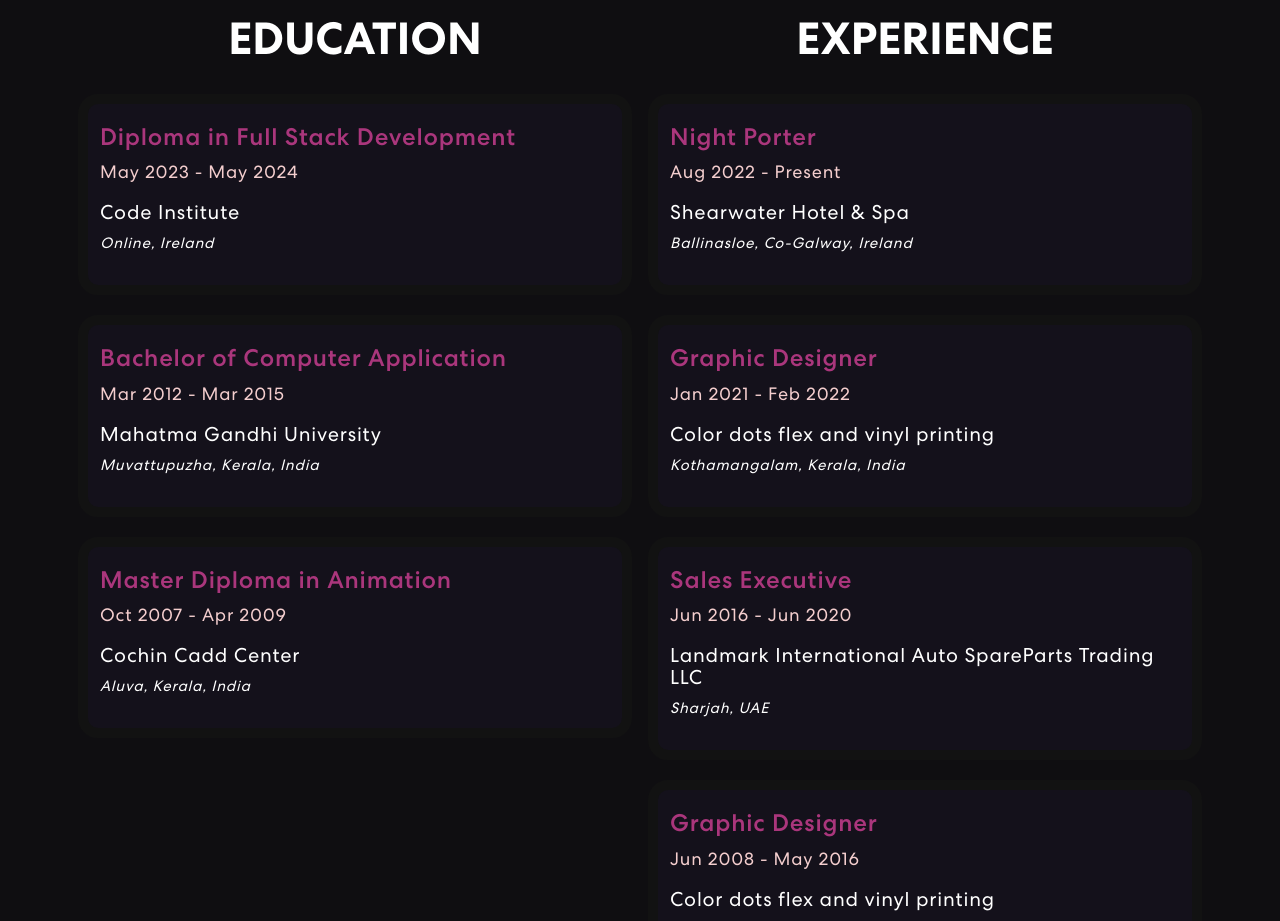
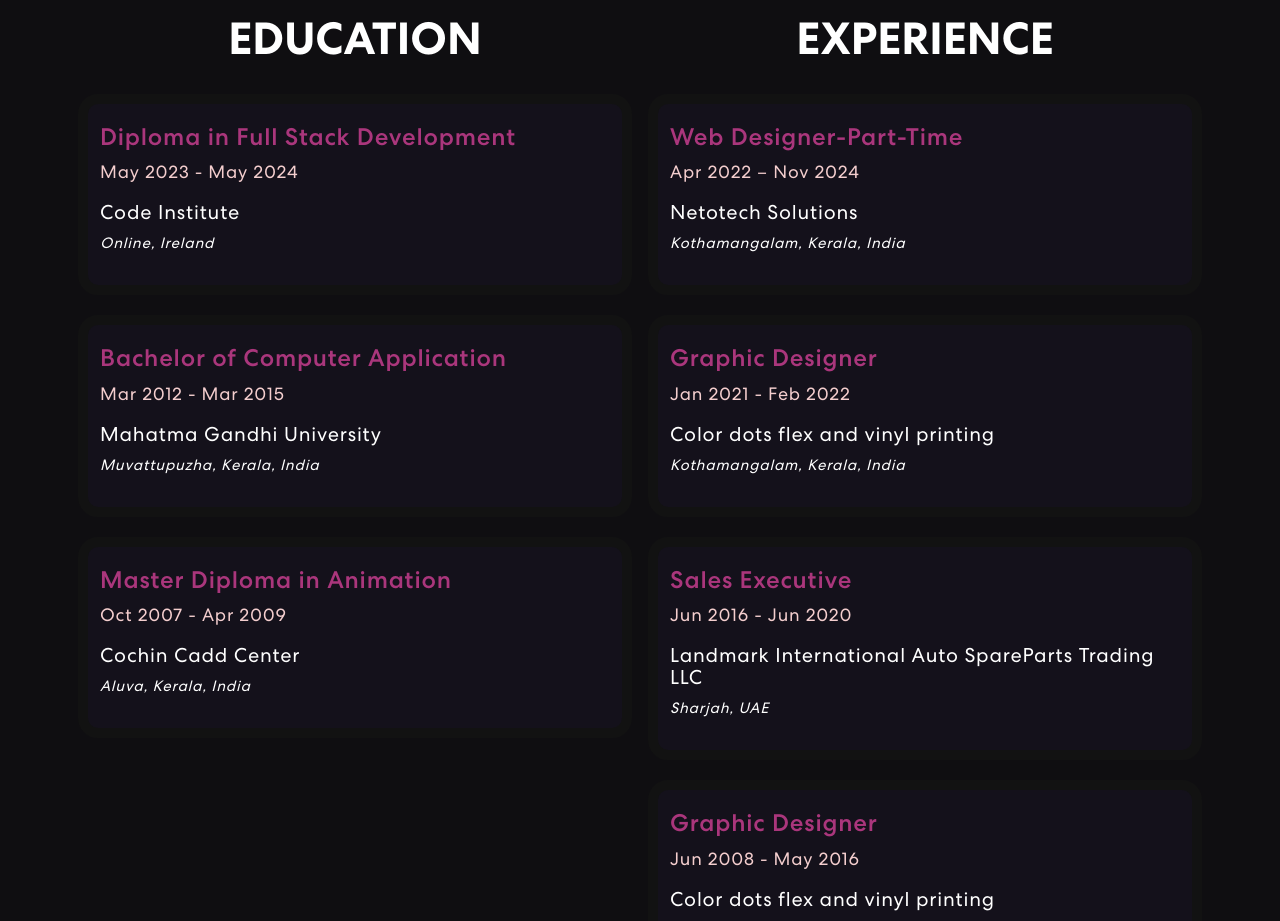
Before and after one commit to EbyChacko/portfolio_frontend, a React (Create React App) app: page / in a window 1280 px wide. Shown: the part 2620-3541 px from the top of the page. Built offline with nearby package versions, Linux system fonts and the light colour scheme.

Commit message:
Change the experience

```diff
--- a/src/components/Education.js
+++ b/src/components/Education.js
@@ -27,10 +27,10 @@
     ];
     const experiences = [
         {
-            role:"Night Porter",
-            duration: "Aug 2022 - Present",
-            company: 'Shearwater Hotel & Spa',
-            place: 'Ballinasloe, Co-Galway, Ireland',
+            role:"Web Designer-Part-Time",
+            duration: "Apr 2022 – Nov 2024",
+            company: 'Netotech Solutions',
+            place: 'Kothamangalam, Kerala, India',
         },
         {
             role:"Graphic Designer",
```
